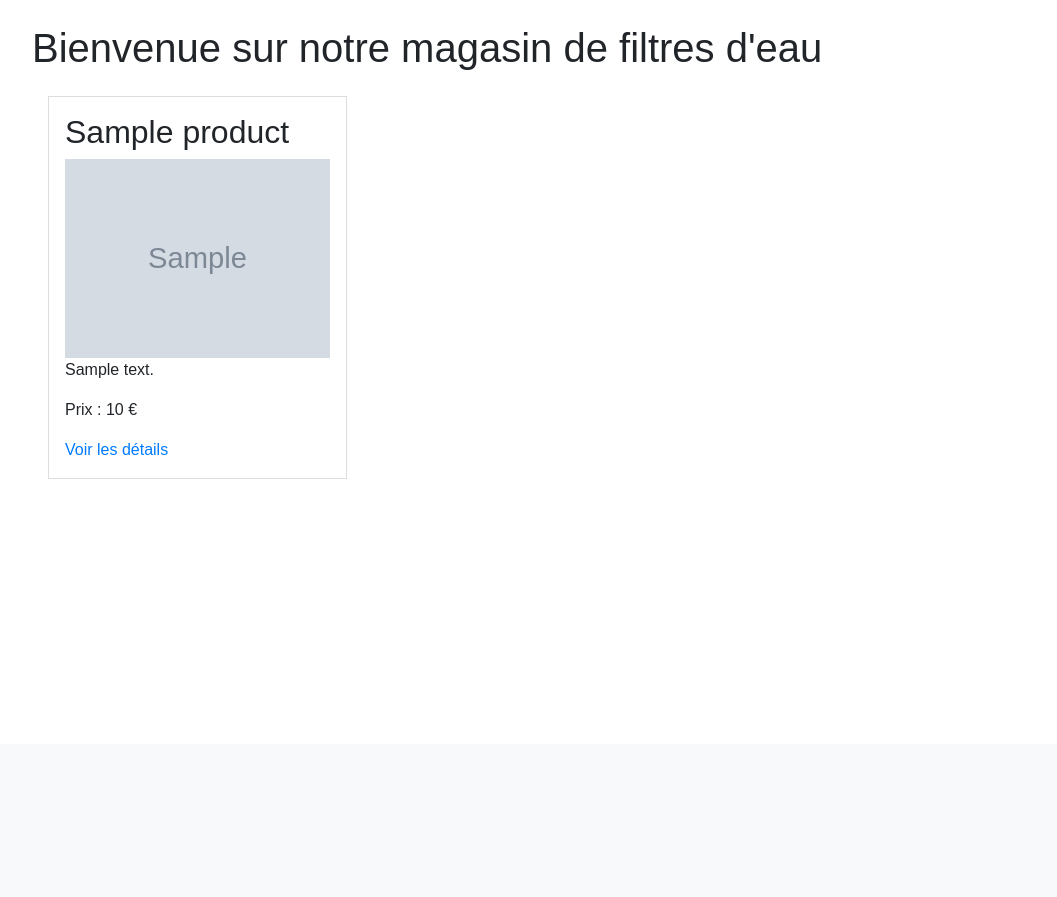
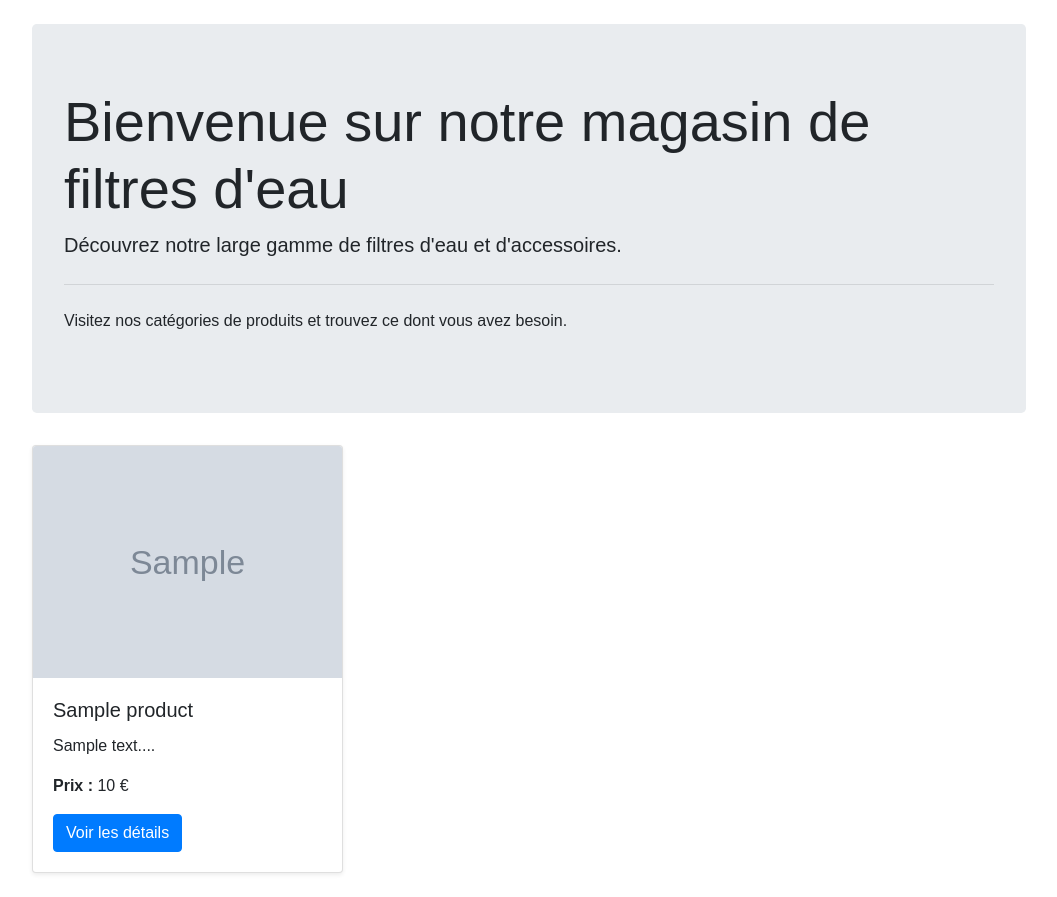
Before and after one commit to vapeasnl/water_filter_store, a Python web app: template app/templates/index.html in a window 1280 px wide. Shown: the part 56-953 px from the top of the page, without its empty margins (111-1168 px from the left). Before the commit the page ends 535 px from the top, so only its background shows below. Run offline with Jinja, Linux system fonts and the light colour scheme; the template is opened without the code that fills it: most values are stand-ins (such as "Sample title", 1, 10 or a date in 2020); grey boxes marked "Sample" are stand-in pictures; some libraries are stand-ins or nearby versions.

Commit message:
Update index.html

```diff
--- a/app/templates/index.html
+++ b/app/templates/index.html
@@ -1,15 +1,24 @@
 {% extends "base.html" %}
 {% block title %}Accueil{% endblock %}
 {% block content %}
-  <h1>Bienvenue sur notre magasin de filtres d'eau</h1>
-  <div class="products">
+  <div class="jumbotron">
+    <h1 class="display-4">Bienvenue sur notre magasin de filtres d'eau</h1>
+    <p class="lead">Découvrez notre large gamme de filtres d'eau et d'accessoires.</p>
+    <hr class="my-4">
+    <p>Visitez nos catégories de produits et trouvez ce dont vous avez besoin.</p>
+  </div>
+  <div class="row">
     {% for product in products %}
-      <div class="product">
-        <h2>{{ product.name }}</h2>
-        <img src="{{ product.image_url }}" alt="{{ product.name }}">
-        <p>{{ product.description }}</p>
-        <p>Prix : {{ product.price }} €</p>
-        <a href="{{ url_for('product', product_id=product.id) }}">Voir les détails</a>
+      <div class="col-md-4">
+        <div class="card mb-4 shadow-sm">
+          <img src="{{ product.image_url }}" class="card-img-top" alt="{{ product.name }}">
+          <div class="card-body">
+            <h5 class="card-title">{{ product.name }}</h5>
+            <p class="card-text">{{ product.description[:100] }}...</p>
+            <p class="card-text"><strong>Prix :</strong> {{ product.price }} €</p>
+            <a href="{{ url_for('product', product_id=product.id) }}" class="btn btn-primary">Voir les détails</a>
+          </div>
+        </div>
       </div>
     {% endfor %}
   </div>
```
